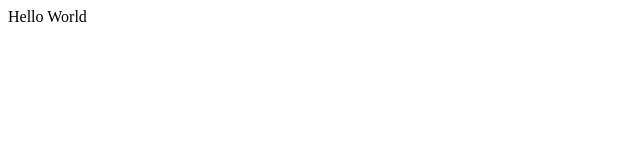
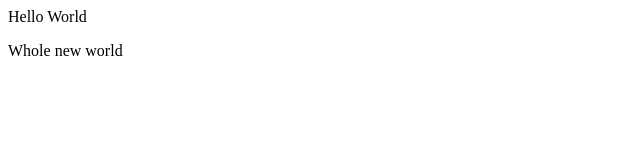
Before and after one commit to aleksakralj/demo-repo, a plain HTML site: page index.html in a window 1280 px wide. Shown: the whole page, without its empty margins (0-640 px from the left). Drawn offline with Linux system fonts and the light colour scheme.

Commit message:
Changes in html

```diff
--- a/index.html
+++ b/index.html
@@ -1 +1,2 @@
 <div>Hello World</div>
+<p>Whole new world</p>
```
